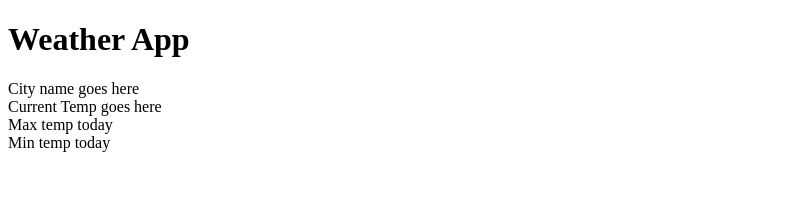
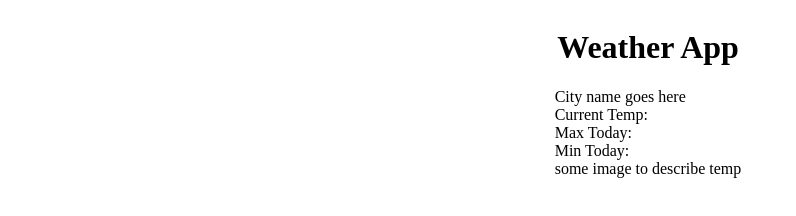
Before and after one commit to MohamedOsoble/weather-app, a plain HTML site: page index.html in a window 1280 px wide. Shown: the whole page, without its empty margins (0-796 px from the left). Drawn offline with Linux system fonts and the light colour scheme.

Commit message:
add some template divs

```diff
--- a/index.html
+++ b/index.html
@@ -9,11 +9,30 @@
 </head>
 <body>
     <h1>Weather App</h1>
-    <div class="head">City name goes here</div>
-    <div class="temp-container">
-        <div class="temp-stats" id="temp-current">Current Temp goes here </div>
-        <div class="temp-stats" id="temp-max">Max temp today</div>
-        <div class="temp-stats" id="temp-min">Min temp today</div>
+    <div class="container">
+        <div class="results-container">
+            <div class="temp-city" id="temp-city">City name goes here</div>
+            <div class="temp-container">
+                <div class="temp-card">
+                    <div class="temp-stats" id="temp-current-title">Current Temp: </div>
+                    <div class="temp-stats" id="temp-current-value"></div>
+                </div>
+                <div class="temp-card">
+                    <div class="temp-stats" id="temp-max-title">Max Today: </div>
+                    <div class="temp-stats" id="temp-max-value"></div>
+                </div>
+                <div class="temp-card">
+                    <div class="temp-stats" id="temp-min-title">Min Today: </div>
+                    <div class="temp-stats" id="temp-min-value"></div>
+                </div>
+                <div class="temp-visual-container" id="temp-visual-container">
+                    <div class="temp-image" id="temp-image">
+                        some image to describe temp
+                    </div>
+                </div>
+            </div>
+
+        </div>
     </div>
 </body>
 </html>
--- a/main.js
+++ b/main.js
@@ -8,7 +8,7 @@ function queryBuilder(location){
 
 };
 
-function fetchData(){
+function fetchData(location){
     let data = fetch("")
     console.log("Access the data from the API")
 };
--- a/style.css
+++ b/style.css
@@ -0,0 +1,7 @@
+body {
+    display:flex;
+    height: 100vh;
+    width: 100vw;
+    flex-direction: column;
+    align-items: center;
+}
```
